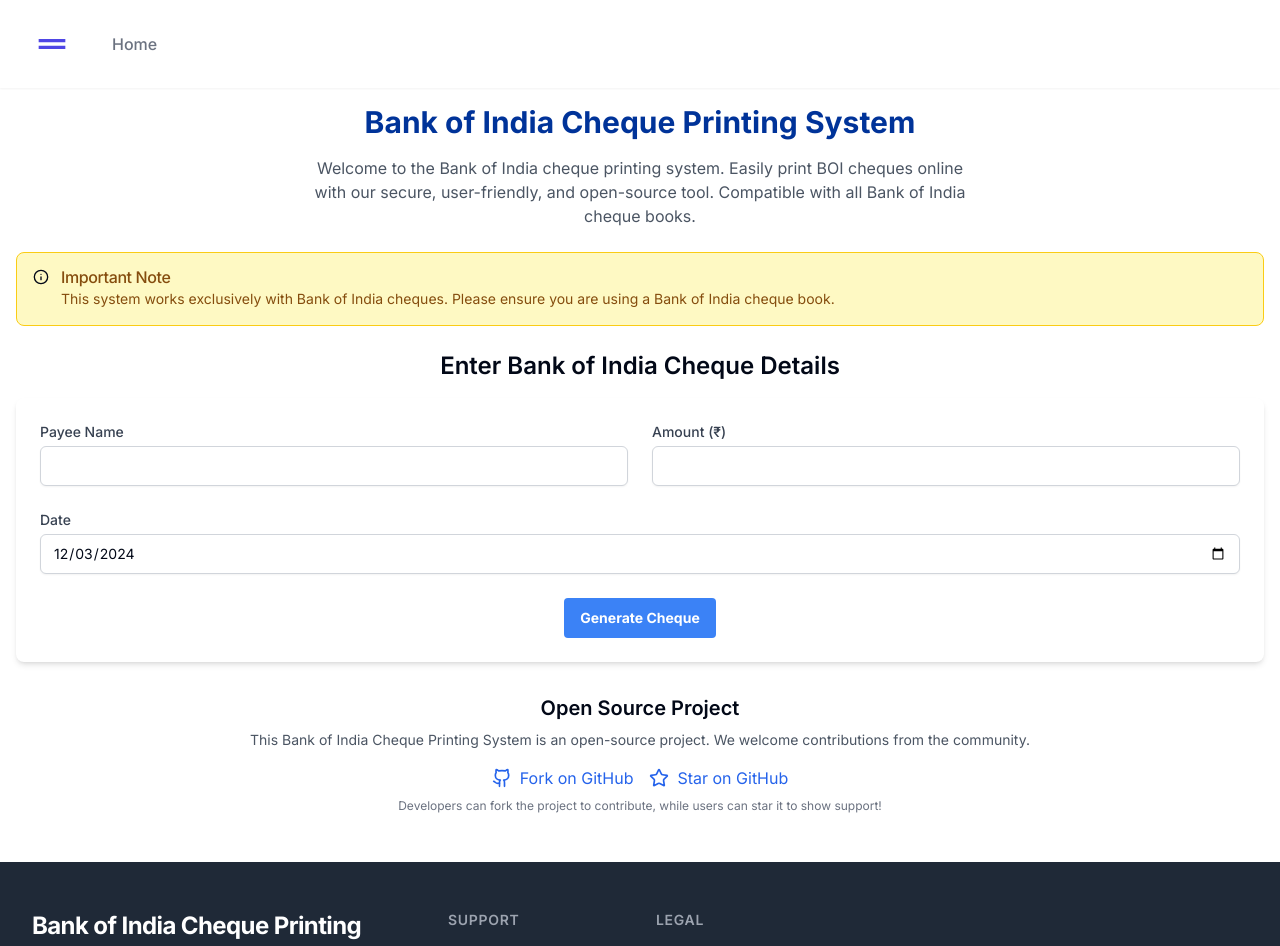
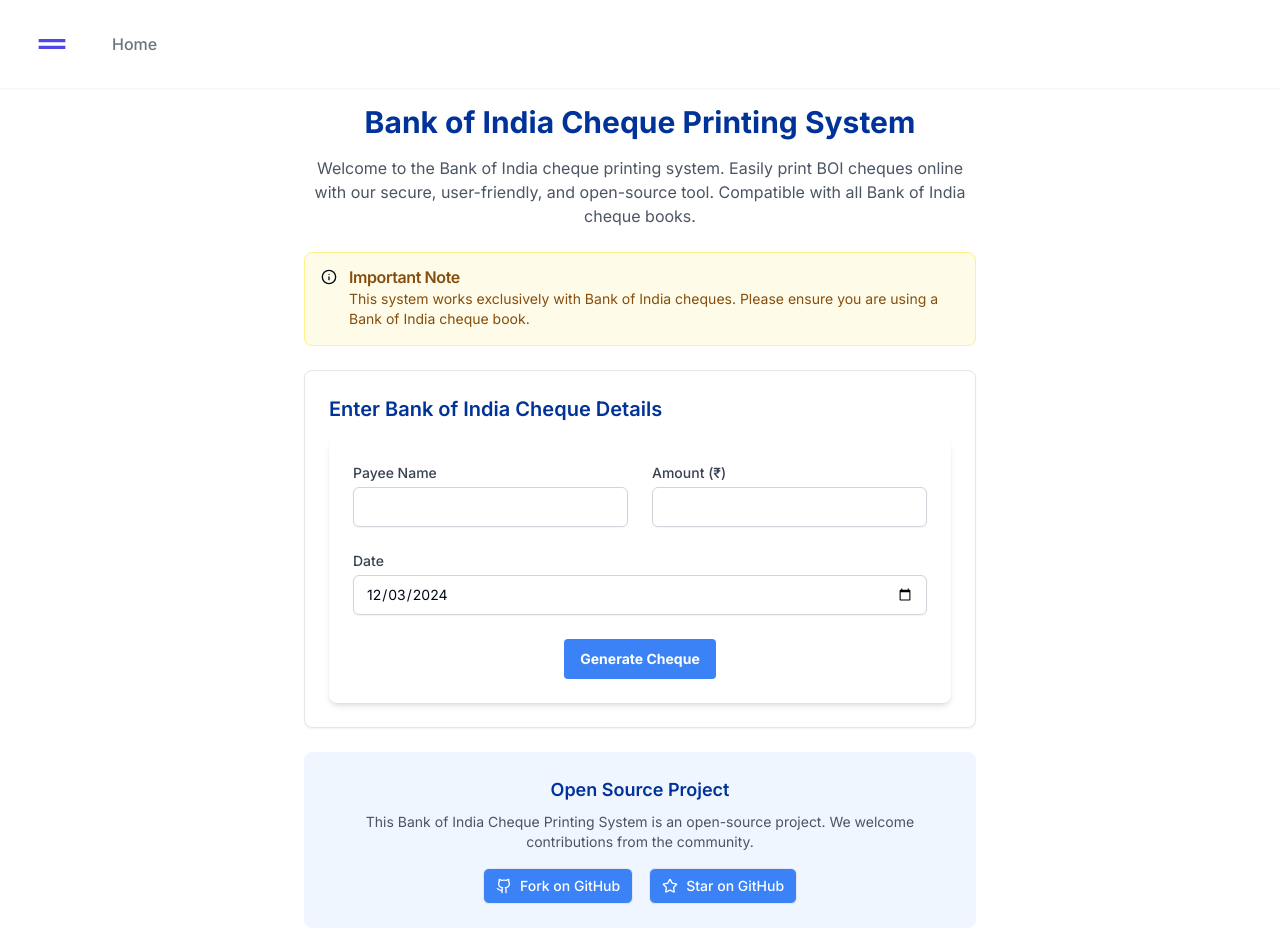
Before and after one commit to neil-jay/boi-cheque-printing-system, a Next.js app: page / in a window 1280 px wide. Shown: the top 946 px of the page. Built offline with nearby package versions, Linux system fonts and the light colour scheme.

Commit message:
feat: Update components

```diff
--- a/components/ChequePrinterClient.tsx
+++ b/components/ChequePrinterClient.tsx
@@ -30,48 +30,54 @@ export default function ChequePrinterClient() {
   }
 
   return (
-    <div className="space-y-8">
-      <section>
-        <Alert className="mb-6 bg-yellow-100 border-yellow-400 text-yellow-800">
+    <div className="space-y-6 max-w-2xl mx-auto">
+      <Alert className="bg-yellow-50 border-yellow-200 text-yellow-800">
         <InfoIcon className="h-4 w-4 text-yellow-800" />
-          <AlertTitle>Important Note</AlertTitle>
-          <AlertDescription>
+        <AlertTitle className="font-semibold">Important Note</AlertTitle>
+        <AlertDescription className="text-sm">
           This system works exclusively with Bank of India cheques. Please ensure you are using a Bank of India cheque book.
         </AlertDescription>
       </Alert>
-        <h2 className="text-2xl font-semibold mb-4 text-center">Enter Bank of India Cheque Details</h2>
+
+      <div className="bg-white p-6 rounded-lg shadow-sm border border-gray-200">
+        <h2 className="text-xl font-semibold mb-4 text-[#003399]">Enter Bank of India Cheque Details</h2>
         <ChequeForm onSubmit={setChequeData} />
-      </section>
+      </div>
+
       {chequeData && (
-        <section className="flex flex-col items-center">
-          <h2 className="text-2xl font-semibold mb-4 text-center">Bank of India Cheque Preview</h2>
-          <div className="w-full max-w-3xl">
+        <div className="bg-white p-6 rounded-lg shadow-sm border border-gray-200">
+          <h2 className="text-xl font-semibold mb-4 text-[#003399]">Bank of India Cheque Preview</h2>
+          <div className="w-full">
             <Cheque ref={chequeRef} {...chequeData} />
           </div>
-          <Button onClick={handlePrint} className="mt-6 bg-green-500 hover:bg-green-600 text-white">
+          <div className="mt-4 text-center">
+            <Button onClick={handlePrint} className="bg-green-500 hover:bg-green-600 text-white">
               Print Bank of India Cheque
             </Button>
-        </section>
+          </div>
+        </div>
       )}
-      <section className="mt-12 text-center">
-        <h2 className="text-xl font-semibold mb-2">Open Source Project</h2>
+
+      <div className="bg-blue-50 p-6 rounded-lg text-center">
+        <h2 className="text-lg font-semibold mb-2 text-[#003399]">Open Source Project</h2>
         <p className="text-sm text-gray-600 mb-4">
           This Bank of India Cheque Printing System is an open-source project. We welcome contributions from the community.
         </p>
         <div className="flex justify-center space-x-4">
-          <Link href="https://github.com/neil-jay/cheque-printing-system" className="inline-flex items-center text-blue-600 hover:underline">
-            <Github className="w-5 h-5 mr-2" />
+          <Button variant="outline" size="sm" asChild className="bg-blue-500 hover:bg-blue-600 text-white">
+            <Link href="https://github.com/yourusername/boi-cheque-printing">
+              <Github className="w-4 h-4 mr-2" />
               Fork on GitHub
             </Link>
-          <Link href="https://github.com/neil-jay/cheque-printing-system" className="inline-flex items-center text-blue-600 hover:underline">
-            <Star className="w-5 h-5 mr-2" />
+          </Button>
+          <Button variant="outline" size="sm" asChild className="bg-blue-500 hover:bg-blue-600 text-white">
+            <Link href="https://github.com/yourusername/boi-cheque-printing">
+              <Star className="w-4 h-4 mr-2" />
               Star on GitHub
             </Link>
+          </Button>
         </div>
-        <p className="text-xs text-gray-500 mt-2">
-          Developers can fork the project to contribute, while users can star it to show support!
-        </p>
-      </section>
+      </div>
     </div>
   )
 }
```
Lines whose indentation alone changed are shown as unchanged.
